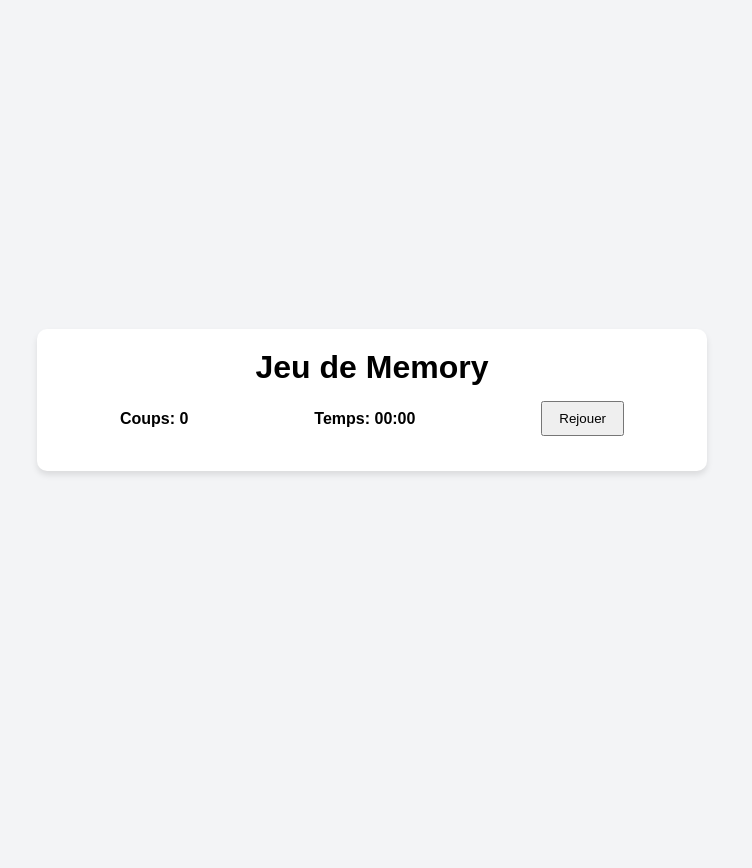
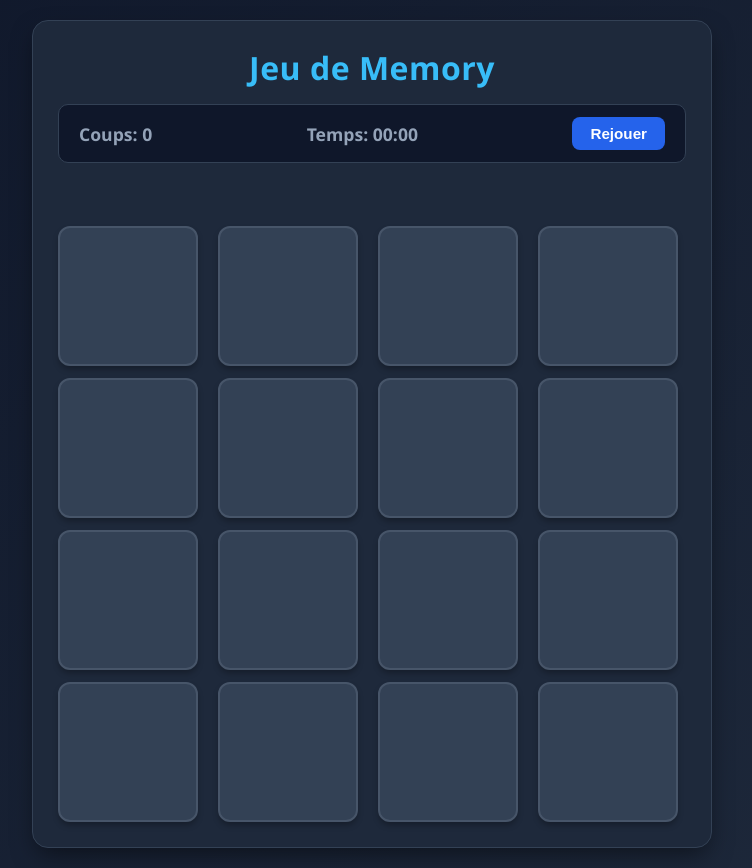
Before and after one commit to ouasrihamza/jeu_memory, a plain HTML site: page index.html in a window 1280 px wide. Shown: the whole page, without its empty margins (268-1020 px from the left). Before the commit the page ends 800 px from the top, so only its background shows below. Drawn offline with Linux system fonts and the light colour scheme.

Commit message:
feat: dynamic DOM generation for game board with data-attributes and a11y properties

```diff
--- a/CSS/style.css
+++ b/CSS/style.css
@@ -4,64 +4,128 @@
   padding: 0;
 }
 
+/* Fond général en bleu nuit profond */
 body {
-  font-family: sans-serif;
-  background-color: #f3f4f6;
+  font-family: 'Segoe UI', Tahoma, Geneva, Verdana, sans-serif;
+  background: linear-gradient(135deg, #0f172a 0%, #1e293b 100%);
+  color: #f1f5f9;
   display: flex;
   justify-content: center;
   align-items: center;
   min-height: 100vh;
+  padding: 20px;
 }
 
+/* Carte conteneur avec un bleu légèrement plus clair et bordure subtile */
 .container {
+  background-color: #1e293b;
+  padding: 25px;
+  border-radius: 16px;
+  border: 1px solid #334155;
+  box-shadow: 0 10px 25px -5px rgba(0, 0, 0, 0.5);
   text-align: center;
-  background: white;
-  padding: 20px;
-  border-radius: 10px;
-  box-shadow: 0 4px 6px rgba(0, 0, 0, 0.1);
+  max-width: 680px;
+  width: 100%;
 }
 
+h1 {
+  font-size: 2rem;
+  margin-bottom: 15px;
+  color: #38bdf8; /* Bleu cyan moderne */
+  letter-spacing: 0.5px;
+}
+
+/* Panneau d'informations */
 .stats-panel {
   display: flex;
-  justify-content: space-around;
+  justify-content: space-between;
   align-items: center;
-  margin: 15px 0;
-  font-weight: bold;
+  background-color: #0f172a;
+  padding: 12px 20px;
+  border-radius: 10px;
+  margin-bottom: 20px;
+  border: 1px solid #334155;
+  font-size: 1.1rem;
+  font-weight: 600;
 }
 
-#restart-btn {
-  padding: 8px 16px;
-  cursor: pointer;
+#moves, #timer {
+  color: #94a3b8;
 }
 
-/* Grille de 4 colonnes pour 16 cartes */
+/* Bouton rejouer stylisé */
+#restart-btn {
+  background-color: #2563eb;
+  color: white;
+  border: none;
+  padding: 8px 18px;
+  border-radius: 8px;
+  font-size: 0.95rem;
+  font-weight: 600;
+  cursor: pointer;
+  transition: background-color 0.2s, transform 0.1s;
+}
+
+#restart-btn:hover {
+  background-color: #1d4ed8;
+  transform: translateY(-1px);
+}
+
+#restart-btn:active {
+  transform: translateY(0);
+}
+
+/* Zone du message de fin */
+#result {
+  font-size: 1.2rem;
+  font-weight: bold;
+  color: #4ade80; /* Vert menthe pour la victoire */
+  min-height: 28px;
+  margin-bottom: 15px;
+}
+
+/* Grille 4 colonnes */
 #game-board {
   display: grid;
-  grid-template-columns: repeat(4, 150px);
-  gap: 10px;
+  grid-template-columns: repeat(4, 1fr);
+  gap: 12px;
   justify-content: center;
 }
 
-/* Style d'une case de carte */
+/* Tuiles de cartes */
 .card {
-  width: 150px;
-  height: 150px;
-  background-color: #2b6cb0;
-  border-radius: 8px;
+  width: 140px;
+  height: 140px;
+  background-color: #334155;
+  border: 2px solid #475569;
+  border-radius: 12px;
   cursor: pointer;
   display: flex;
   justify-content: center;
   align-items: center;
   overflow: hidden;
+  transition: transform 0.2s, border-color 0.2s, background-color 0.2s;
+  box-shadow: 0 4px 6px -1px rgba(0, 0, 0, 0.3);
 }
 
+.card:hover {
+  transform: scale(1.03);
+  border-color: #38bdf8;
+  background-color: #3e4f69;
+}
+
+/* Style de l'image insérée */
 .card img {
   width: 100%;
   height: 100%;
   object-fit: cover;
+  display: block;
 }
 
+/* Style quand la paire est trouvée */
 .card.matched {
   cursor: default;
-  opacity: 0.7;
+  border-color: #22c55e;
+  opacity: 0.85;
+  transform: none;
 }
--- a/JS/script.js
+++ b/JS/script.js
@@ -1,29 +1,51 @@
-// 1. Définition des paramètres de génération d'images
+// CONFIGURATION & DONNÉES DE BASE (Étape 1)
 const dimension = 150;
 const imgStart = Math.floor(Math.random() * 100) + 1;
 
-// 2. Construction des 8 identifiants d'images uniques
 const images = [];
 for (let offset = 0; offset < 8; offset++) {
   const currentId = imgStart + offset;
   images.push(`https://picsum.photos/seed/${currentId}/${dimension}/${dimension}`);
 }
 
-// 3. Création des paires de cartes (16 cartes) via le spread operator
 let cards = [...images, ...images];
 
-// 4. Algorithme de mélange Fisher-Yates (déstructuration ES6 & boucle décroissante)
 function shuffle(array) {
   for (let i = array.length - 1; i > 0; i--) {
     const randomIndex = Math.floor(Math.random() * (i + 1));
-    // Échange direct sans variable temporaire
     [array[i], array[randomIndex]] = [array[randomIndex], array[i]];
   }
   return array;
 }
 
-// Vérification de la logique dans la console
-console.log("Jeu de base :", images);
-console.log("Cartes dupliquées (16) :", [...cards]);
-shuffle(cards);
-console.log("Cartes après mélange aléatoire :", cards);
+// RENDU DYNAMIQUE DANS LE DOM (Étape 2)
+
+// Récupération de l'élément conteneur du plateau
+const boardElement = document.getElementById("game-board");
+
+function initGame() {
+  // 5. Encapsulation : mélange des cartes au lancement de la partie
+  shuffle(cards);
+
+  // Sécurité : s'assurer que le plateau est vide avant d'injecter
+  boardElement.innerHTML = "";
+
+  // 6. Rendu dynamique via forEach
+  cards.forEach((imgUrl) => {
+    const cardNode = document.createElement("div");
+    cardNode.classList.add("card");
+
+    // 7. Stockage discret de l'URL dans l'attribut data-value
+    cardNode.dataset.value = imgUrl;
+
+    // 8. Attributs d'accessibilité (A11y) pour navigation clavier
+    cardNode.setAttribute("role", "button");
+    cardNode.setAttribute("tabindex", "0");
+
+    // Insertion de la carte sur le plateau
+    boardElement.appendChild(cardNode);
+  });
+}
+
+// Lancement automatique pour afficher les cartes à l'écran
+initGame();
```
